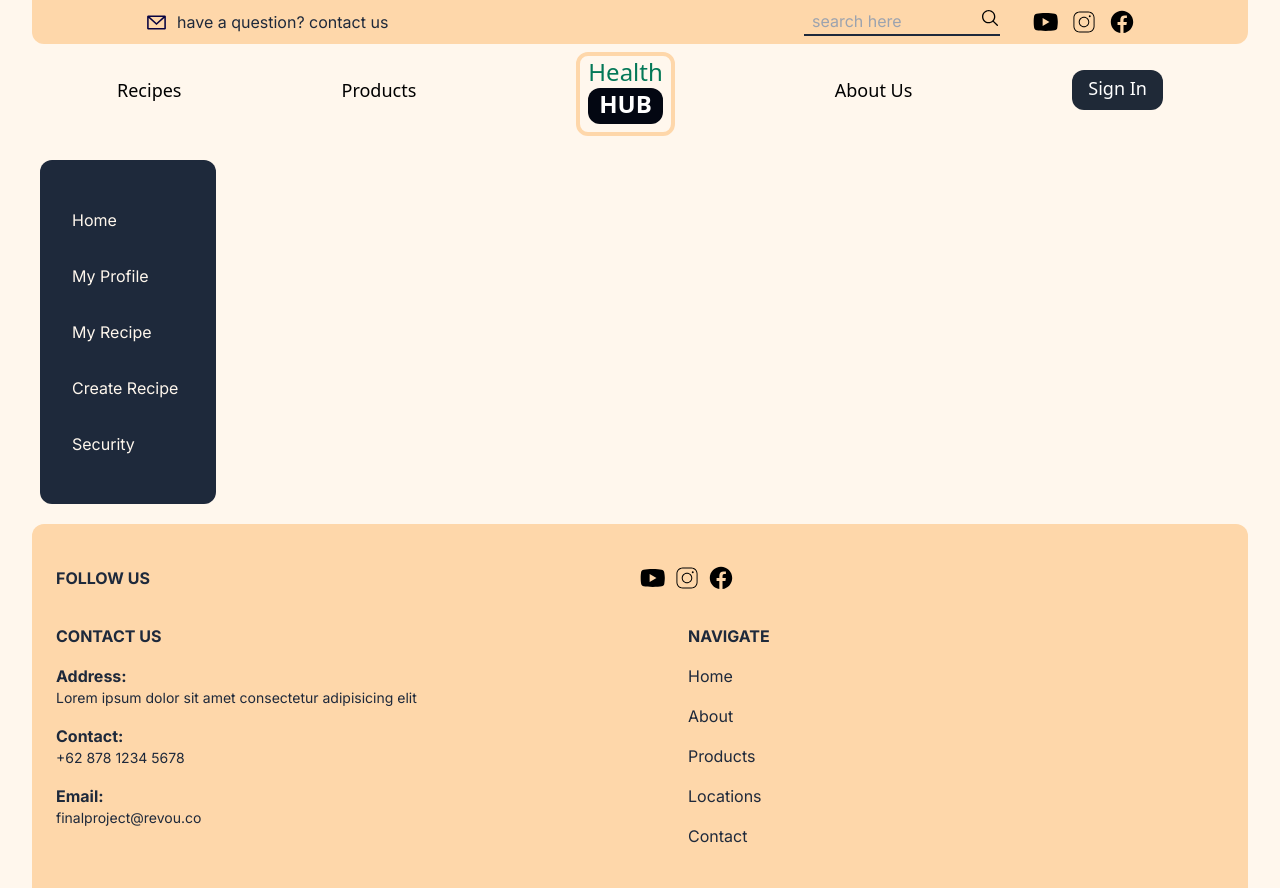
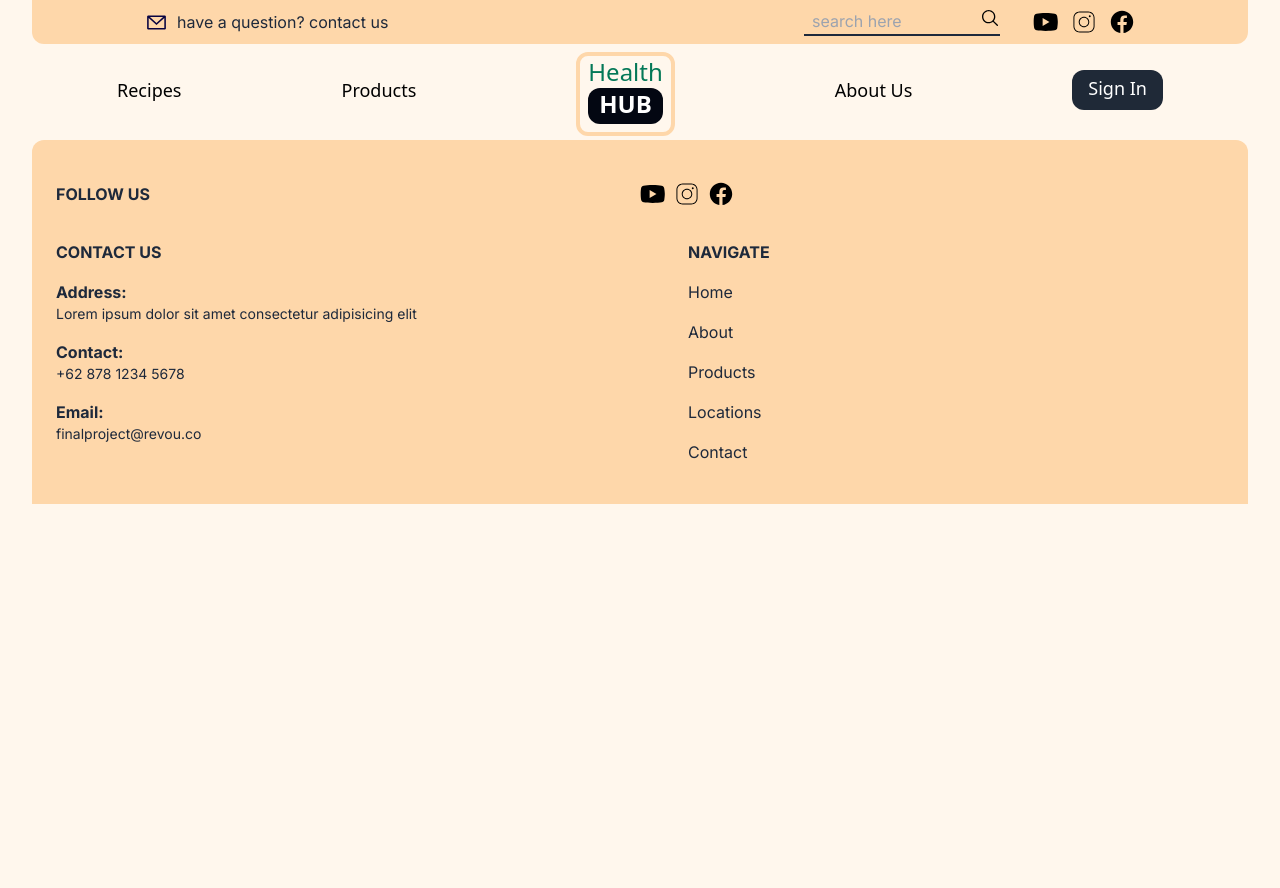
Before and after one commit to haikalbintang/health-hub-app, a Next.js app: page /profile in a window 1280 px wide. After the commit the page ends 800 px from the top, so only its background shows below. Built offline with nearby package versions, Linux system fonts and the light colour scheme.

Commit message:
Add useAuthStore with Zustand

```diff
--- a/package.json
+++ b/package.json
@@ -37,7 +37,8 @@
     "tailwind-merge": "^2.3.0",
     "tailwindcss-animate": "^1.0.7",
     "yup": "^1.4.0",
-    "zod": "^3.23.4"
+    "zod": "^3.23.4",
+    "zustand": "^5.0.15"
   },
   "devDependencies": {
     "@types/node": "^20",
--- a/src/app/profile/page.tsx
+++ b/src/app/profile/page.tsx
@@ -1,19 +1,25 @@
 "use client";
+
+import { Button } from "@/components/ui/button";
+import { useAuthStore } from "@/store/useAuthStore";
+import Link from "next/link";
 import React, { useState } from "react";
-import ProfileSidebar from "@/components/ProfileSidebar";
+// import ProfileSidebar from "@/components/ProfileSidebar";
 
-const MyProfile: React.FC = () => {
-  const [isOpen, setIsOpen] = useState<boolean>(false);
-
-  const toggleSidebar = () => {
-    setIsOpen(!isOpen);
-  };
+const MyProfilePage: React.FC = () => {
+  const isLoggedIn = useAuthStore((state) => state.isLoggedIn);
+  const logout = useAuthStore((state) => state.logout);
 
   return (
     <div>
-      <ProfileSidebar />
+      {isLoggedIn && (
+        <Link href={"/"}>
+          <Button onClick={logout}>Logout</Button>
+        </Link>
+      )}
+      {/* <ProfileSidebar /> */}
     </div>
   );
 };
 
-export default MyProfile;
+export default MyProfilePage;
--- a/src/features/navbar/Header.tsx
+++ b/src/features/navbar/Header.tsx
@@ -1,5 +1,5 @@
 "use client";
-import { useState } from "react";
+import { useEffect, useState } from "react";
 // import svg1 from "../../images/svg/whole-foods-1.svg";
 import Link from "next/link";
 import Envelope from "@/components/Envelope";
@@ -10,10 +10,17 @@ import Facebook from "@/components/Facebook";
 import LoginModal from "@/features/navbar/LoginModal";
 import RegisterModal from "@/features/navbar/ModalRegister";
 import Navbar from "./Navbar";
+import { useAuthStore } from "@/store/useAuthStore";
 
 export default function Header() {
   const [isLoginModalShown, setIsLoginModalShown] = useState(false);
   const [isRegisterModalShown, setIsRegisterModalShown] = useState(false);
+  const isLoggedIn = useAuthStore((state) => state.isLoggedIn);
+
+  const [hydrated, setHydrated] = useState(false);
+  useEffect(() => {
+    setHydrated(true);
+  }, []);
 
   return (
     <>
@@ -54,7 +61,10 @@ export default function Header() {
         </div>
 
         {/* Main Navbar */}
-        <Navbar setIsLoginModalShown={setIsLoginModalShown} />
+        <Navbar
+          isLoggedIn={hydrated ? isLoggedIn : false}
+          setIsLoginModalShown={setIsLoginModalShown}
+        />
       </header>
 
       {isLoginModalShown && (
--- a/src/features/navbar/LoginModal.tsx
+++ b/src/features/navbar/LoginModal.tsx
@@ -10,6 +10,7 @@ import Close from "@/components/Close";
 import { SIGN_IN_OPTIONS } from "@/data/data";
 import Link from "next/link";
 import { SetToggleMenuType } from "@/types/type";
+import { useAuthStore } from "@/store/useAuthStore";
 
 const API_BASE_URL = "http://127.0.0.1:5000";
 
@@ -23,40 +24,17 @@ export default function ModalLogin({
   const [email, setEmail] = useState("");
   const [password, setPassword] = useState("");
   const [rememberMe, setRememberMe] = useState(false);
+  const login = useAuthStore((state) => state.login);
+
+  function handleLogin() {
+    login();
+    setShowLoginModal(false);
+  }
 
   function goToRegisterFromLogin() {
     setShowLoginModal(false);
     setShowRegisterModal(true);
   }
-
-  const handleSubmit = async (e: React.FormEvent<HTMLFormElement>) => {
-    e.preventDefault();
-    try {
-      await handleLogin();
-      setShowLoginModal(false);
-    } catch (error) {
-      console.error(error);
-    }
-  };
-
-  const handleLogin = async () => {
-    console.log(email);
-    console.log(password);
-    console.log(rememberMe);
-    try {
-      const response = await axios.post(`${API_BASE_URL}/users/login`, {
-        email,
-        password,
-      });
-      const access_token = response.data.token.access_token;
-
-      localStorage.setItem("access_token", access_token);
-
-      console.log("Login successful!");
-    } catch (error) {
-      console.error(error);
-    }
-  };
 
   return (
     <Modal setShowModal={setShowLoginModal}>
@@ -92,7 +70,7 @@ export default function ModalLogin({
           </div>
 
           {/* Login Form */}
-          <form onSubmit={handleSubmit}>
+
           {/* Email */}
           <div className="py-2">
             <label
@@ -204,7 +182,6 @@ export default function ModalLogin({
               </span>
             </p>
           </div>
-          </form>
         </ul>
 
         <div className="absolute top-1 right-1">
--- a/src/features/navbar/Navbar.tsx
+++ b/src/features/navbar/Navbar.tsx
@@ -1,9 +1,10 @@
 import Link from "next/link";
-import React from "react";
 
 const Navbar = ({
+  isLoggedIn,
   setIsLoginModalShown,
 }: {
+  isLoggedIn: boolean;
   setIsLoginModalShown: (toggle: boolean) => void;
 }) => {
   return (
@@ -26,6 +27,11 @@ const Navbar = ({
         <li>
           <Link href="/about-us">About Us</Link>
         </li>
+        {isLoggedIn ? (
+          <li>
+            <Link href="/profile">Profile</Link>
+          </li>
+        ) : (
           <li>
             <button
               className="cursor-pointer bg-gray-800 text-white px-4 pt-1 pb-2 rounded-xl hover:bg-gray-900"
@@ -34,6 +40,7 @@ const Navbar = ({
               Sign In
             </button>
           </li>
+        )}
       </ul>
     </nav>
   );
--- /dev/null
+++ b/src/store/useAuthStore.ts
@@ -0,0 +1,22 @@
+import { create } from "zustand";
+import { createJSONStorage, persist } from "zustand/middleware";
+
+interface AuthState {
+  isLoggedIn: boolean;
+  login: () => void;
+  logout: () => void;
+}
+
+export const useAuthStore = create<AuthState>()(
+  persist(
+    (set) => ({
+      isLoggedIn: false,
+      login: () => set({ isLoggedIn: true }),
+      logout: () => set({ isLoggedIn: false }),
+    }),
+    {
+      name: "auth-storage", // name of the item in the storage (must be unique)
+      storage: createJSONStorage(() => localStorage),
+    },
+  ),
+);
```
Also changed, not shown: 1 other file (tests, documents, lock files or other folders). Lines whose indentation alone changed are shown as unchanged.
